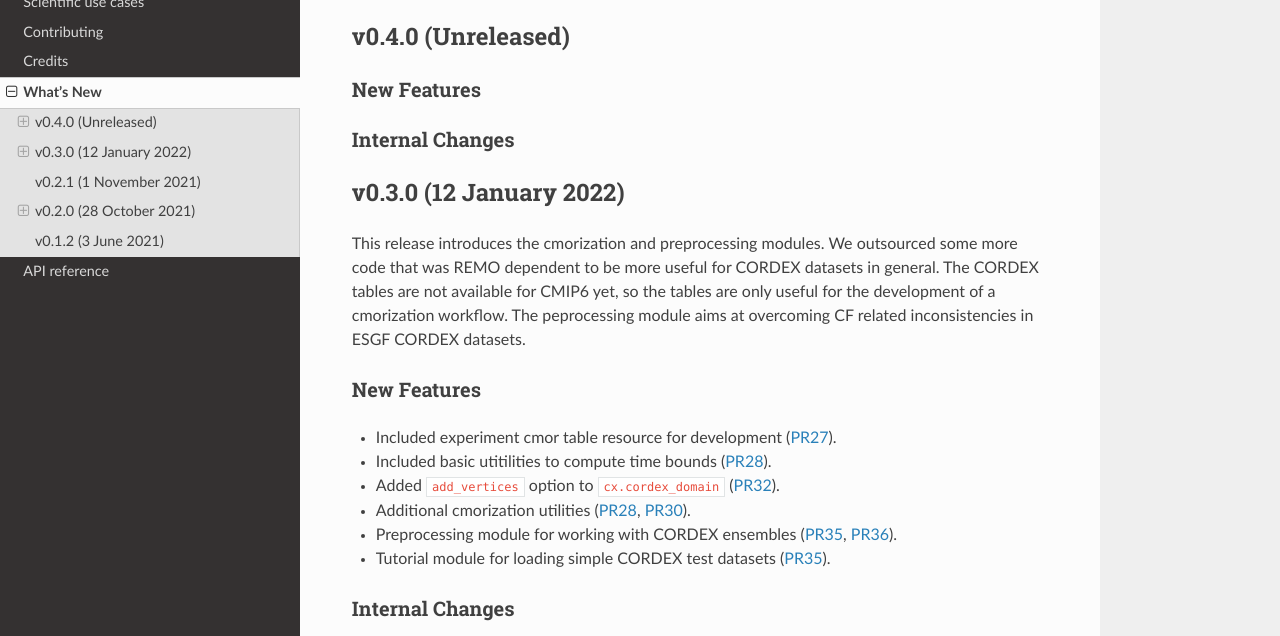
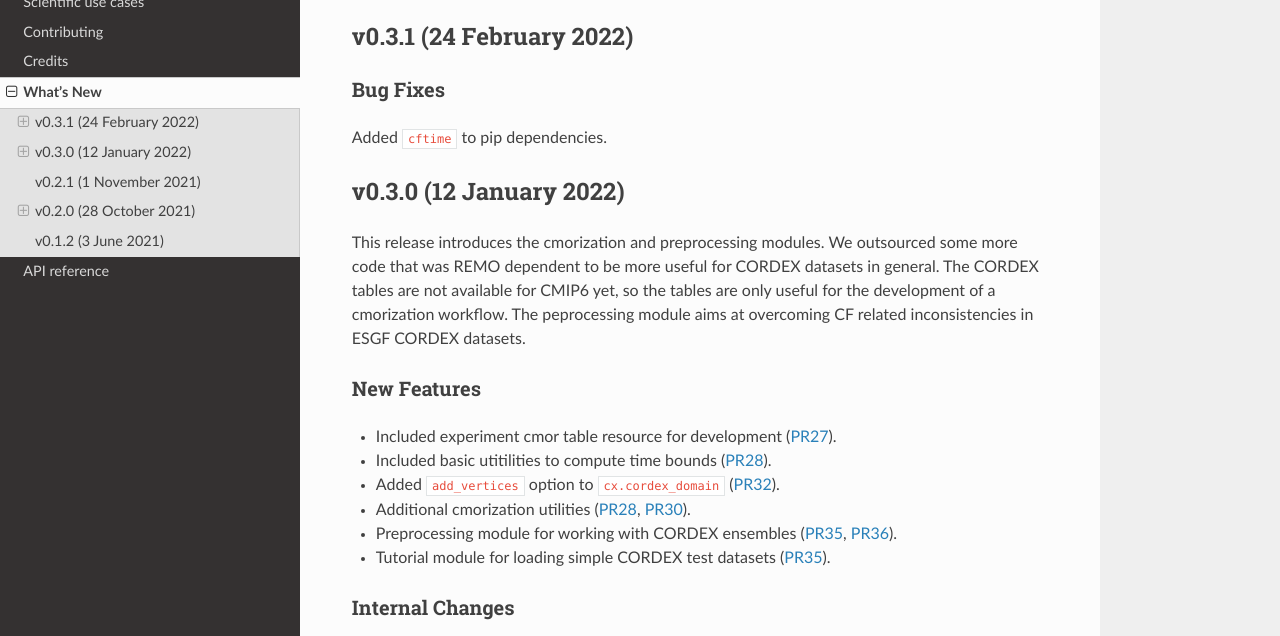
Before and after one commit to euro-cordex/py-cordex, a Sphinx documentation site: the page built from docs/whats_new.rst, in a window 1280 px wide and 900 px high, cut to the strip 264-900 px from the top of the window. Built offline with Sphinx 7.4.7 and the Read the Docs theme 2.0.0, drawn with Linux system fonts in a browser that asks for light colours; pages that are not in the unit, such as notebooks, are missing from menus; the version number is read from the project's files by our own code.

Commit message:
update of whats_new.rst

```diff
--- a/docs/whats_new.rst
+++ b/docs/whats_new.rst
@@ -8,14 +8,12 @@ What's New
 
     import pyremo
 
-v0.4.0 (Unreleased)
-------------------------
+v0.3.1 (24 February 2022)
+-------------------------
 
-New Features
-~~~~~~~~~~~~
-
-Internal Changes
-~~~~~~~~~~~~~~~~
+Bug Fixes
+~~~~~~~~~
+Added ``cftime`` to pip dependencies.
 
 
 v0.3.0 (12 January 2022)
```
